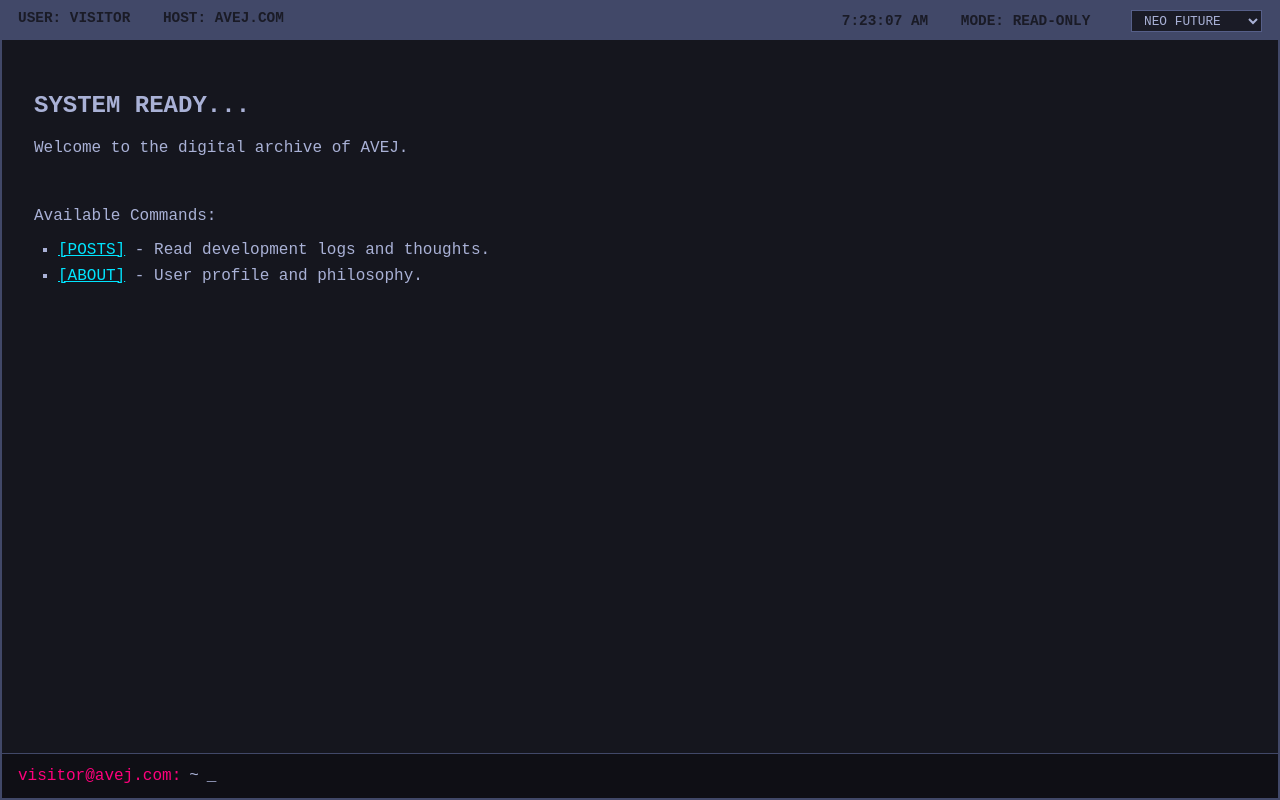
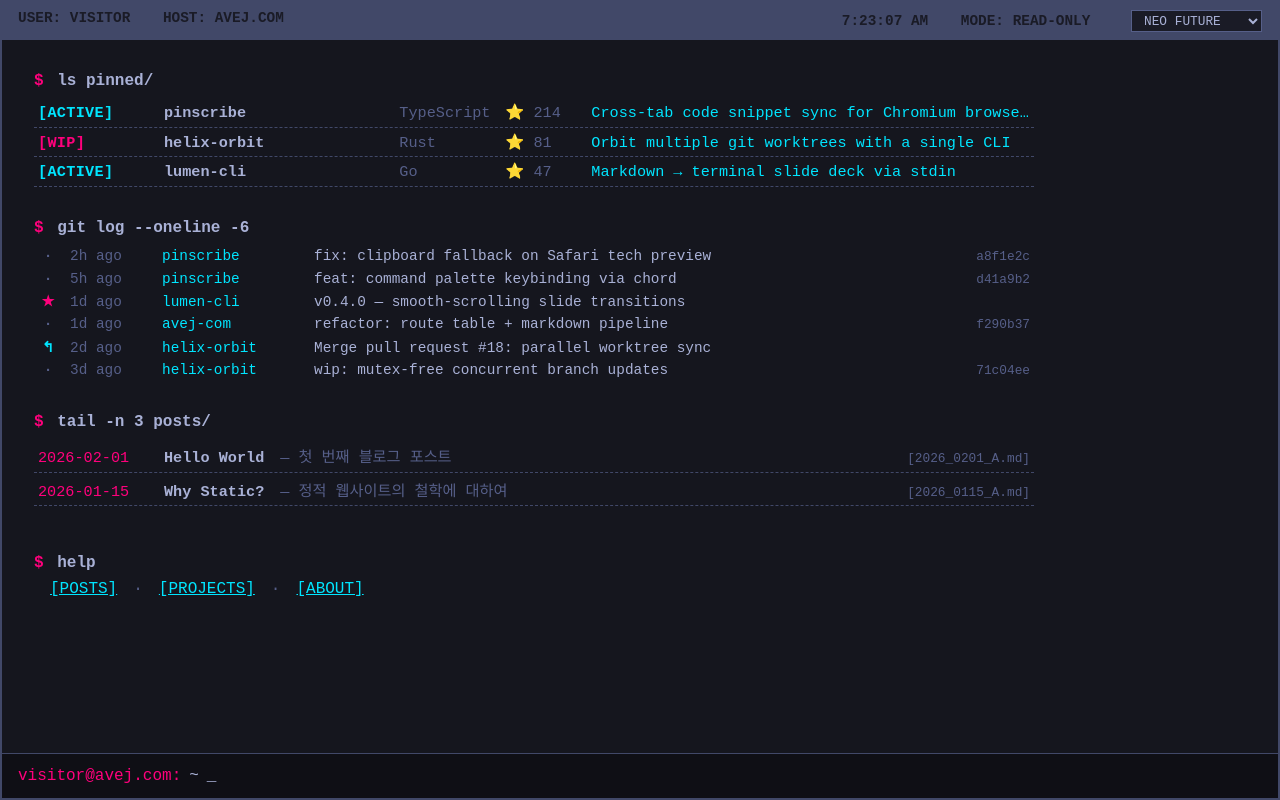
Before and after one commit to smgal/blog_avej-com, a Svelte app: page / in a window 1280 px wide. Built offline with nearby package versions, Linux system fonts and the light colour scheme.

Commit message:
feat: implement base application layout and dashboard home page route

```diff
--- a/src/App.svelte
+++ b/src/App.svelte
@@ -2,23 +2,10 @@
   import "@/styles/variables.css";
   import TerminalWindow from "@/lib/components/TerminalWindow.svelte";
   import { router } from "@/lib/router.svelte.js";
+  import { resolve } from "@/lib/routes.js";
 
-  // Route Components
-  import Home from "@/routes/Home.svelte";
-  import PostList from "@/routes/PostList.svelte";
-  import PostDetail from "@/routes/PostDetail.svelte";
-
-  // Simple Route Matcher
-  // Simple Route Matcher
-  let CurrentPage = $derived(
-    router.route === "/" || router.route === ""
-      ? Home
-      : router.route === "/posts"
-        ? PostList
-        : router.route.startsWith("/posts/")
-          ? PostDetail
-          : Home,
-  );
+  // The CurrentPage component is derived from the active route pattern
+  let CurrentPage = $derived(resolve(router.route));
 </script>
 
 <TerminalWindow>
--- a/src/routes/Home.svelte
+++ b/src/routes/Home.svelte
@@ -1,35 +1,112 @@
 <script>
-    import { router } from "../lib/router.svelte.js";
+    import { router } from "@/lib/router.svelte.js";
+    import { getPinned } from "@/lib/data/projects.js";
+    import { getActivity } from "@/lib/data/activity.js";
+    import { getPosts } from "@/lib/posts.js";
+
+    import ProjectRow from "@/lib/components/ProjectRow.svelte";
+    import ActivityRow from "@/lib/components/ActivityRow.svelte";
+    import PostRow from "@/lib/components/PostRow.svelte";
+
+    // Data for dashboard
+    const pinnedProjects = getPinned();
+    const recentActivity = getActivity(6);
+    const recentPosts = getPosts().slice(0, 3);
 </script>
 
-<div class="page-content">
-    <h2>SYSTEM READY...</h2>
-    <p>Welcome to the digital archive of AVEJ.</p>
-    <br />
-    <p>Available Commands:</p>
-    <ul>
-        <li>
-            <button onclick={() => router.navigate("/posts")} class="cmd-link"
-                >[POSTS]</button
-            >
-            - Read development logs and thoughts.
-        </li>
-        <li>
-            <button onclick={() => router.navigate("/about")} class="cmd-link"
-                >[ABOUT]</button
-            >
-            - User profile and philosophy.
-        </li>
-    </ul>
+<div class="dashboard">
+    <!-- Pinned Projects -->
+    <section class="section">
+        <div class="prompt">
+            <span class="dollar">$</span> ls pinned/
+        </div>
+        <div class="list">
+            {#each pinnedProjects as project}
+                <ProjectRow {project} />
+            {/each}
+        </div>
+    </section>
+
+    <!-- Activity Feed -->
+    <section class="section">
+        <div class="prompt">
+            <span class="dollar">$</span> git log --oneline -6
+        </div>
+        <div class="list">
+            {#each recentActivity as event}
+                <ActivityRow {event} />
+            {/each}
+        </div>
+    </section>
+
+    <!-- Recent Posts -->
+    <section class="section">
+        <div class="prompt">
+            <span class="dollar">$</span> tail -n 3 posts/
+        </div>
+        <div class="list">
+            {#each recentPosts as post}
+                <PostRow {post} />
+            {/each}
+        </div>
+    </section>
+
+    <!-- Navigation Help -->
+    <section class="section footer">
+        <div class="prompt">
+            <span class="dollar">$</span> help
+        </div>
+        <div class="nav-links">
+            <button onclick={() => router.navigate("/posts")} class="cmd-link">[POSTS]</button>
+            <span class="sep">·</span>
+            <button onclick={() => router.navigate("/projects")} class="cmd-link">[PROJECTS]</button>
+            <span class="sep">·</span>
+            <button onclick={() => router.navigate("/about")} class="cmd-link">[ABOUT]</button>
+        </div>
+    </section>
 </div>
 
 <style>
+    .dashboard {
+        display: flex;
+        flex-direction: column;
+        gap: 2rem;
+        max-width: 1000px;
+    }
+
+    .section {
+        display: flex;
+        flex-direction: column;
+        gap: 0.5rem;
+    }
+
+    .prompt {
+        font-family: var(--font-mono);
+        font-weight: bold;
+        color: var(--fg-color);
+    }
+    .dollar { color: var(--accent-primary); margin-right: 0.25rem; }
+
+    .list {
+        display: flex;
+        flex-direction: column;
+    }
+
+    .nav-links {
+        display: flex;
+        gap: 1rem;
+        align-items: center;
+        padding-left: 1rem;
+    }
+
+    .sep { color: var(--dim-color); }
+
     .cmd-link {
         background: none;
         border: none;
         color: var(--accent-secondary);
-        font-family: inherit;
-        font-size: inherit;
+        font-family: var(--font-mono);
+        font-size: 1rem;
         cursor: pointer;
         text-decoration: underline;
         padding: 0;
@@ -37,11 +114,8 @@
     .cmd-link:hover {
         color: var(--accent-primary);
     }
-    ul {
-        list-style-type: square;
-        padding-left: 1.5rem;
-    }
-    li {
-        margin-bottom: 0.5rem;
+
+    .footer {
+        margin-top: 1rem;
     }
 </style>
```
